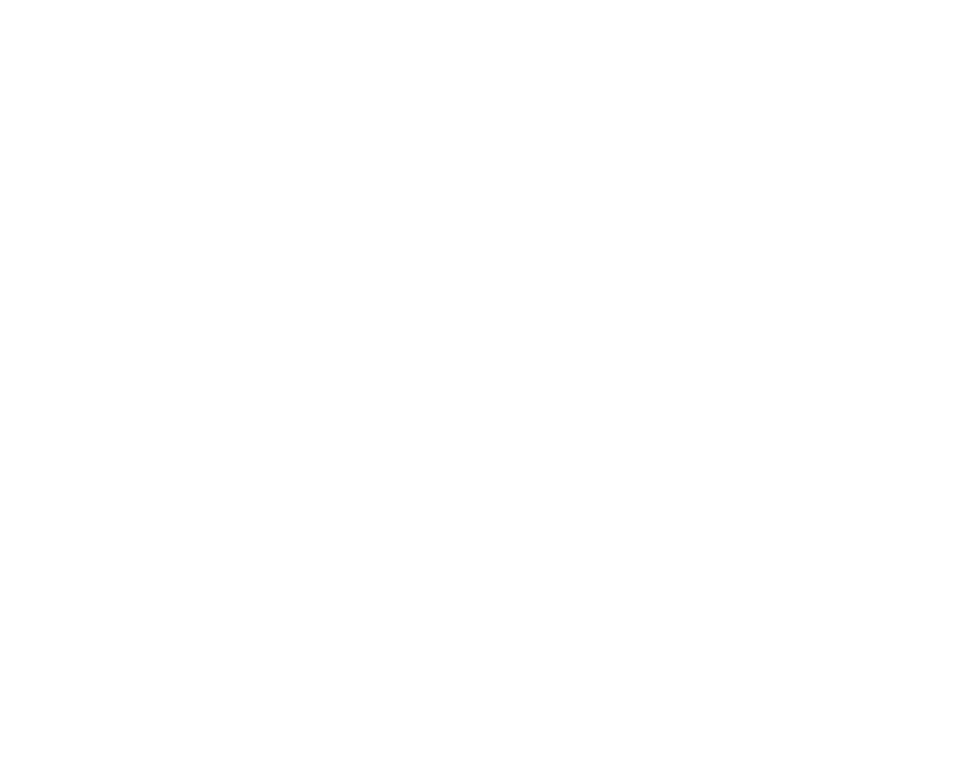
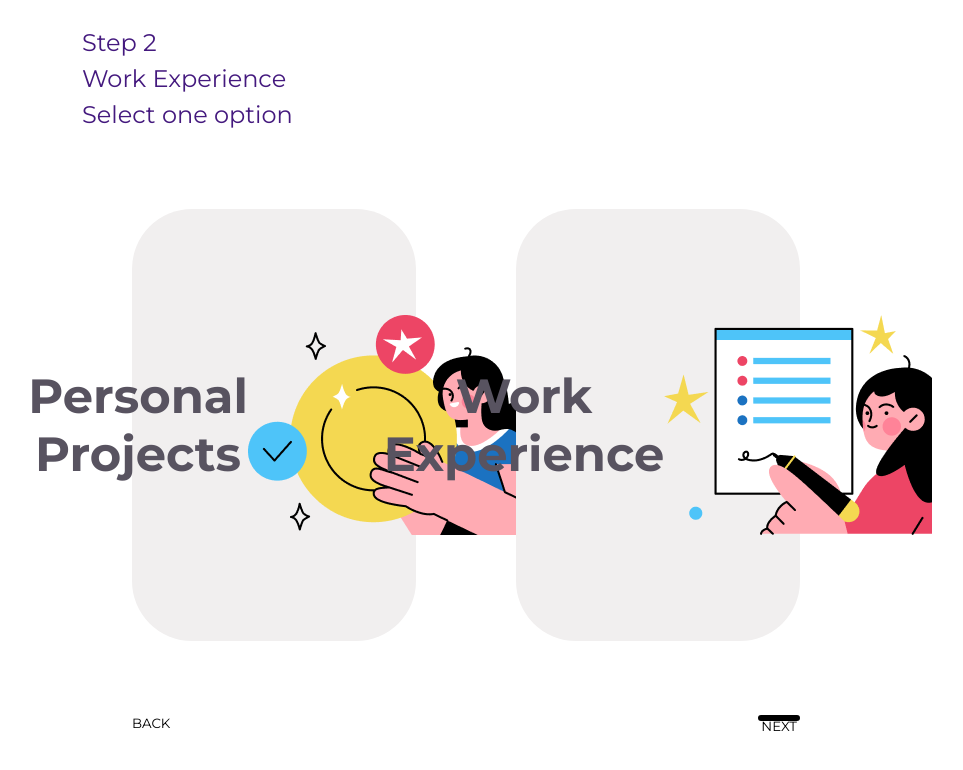
Before and after one commit to abrilquinterog/encora-challenge, a React (Create React App) app: page /options in a window 1280 px wide. Before the commit this address had no page. Shown: the top 770 px of the page, without its empty margins (238-1201 px from the left). Built offline with nearby package versions, Linux system fonts and the light colour scheme.

Commit message:
Vista para las opciones de experiencia

```diff
--- a/public/index.html
+++ b/public/index.html
@@ -15,6 +15,9 @@
       user's mobile device or desktop. See https://developers.google.com/web/fundamentals/web-app-manifest/
     -->
     <link rel="manifest" href="%PUBLIC_URL%/manifest.json" />
+    <!-- UIkit CSS -->
+    <link rel="stylesheet" href="https://cdn.jsdelivr.net/npm/uikit@3.15.4/dist/css/uikit.min.css" />
+
     <!--
       Notice the use of %PUBLIC_URL% in the tags above.
       It will be replaced with the URL of the `public` folder during the build.
@@ -28,6 +31,9 @@
   </head>
   <body>
     <noscript>You need to enable JavaScript to run this app.</noscript>
+    <!-- UIkit JS -->
+    <script src="https://cdn.jsdelivr.net/npm/uikit@3.15.4/dist/js/uikit.min.js"></script>
+    <script src="https://cdn.jsdelivr.net/npm/uikit@3.15.4/dist/js/uikit-icons.min.js"></script>
     <div id="root"></div>
     <!--
       This HTML file is a template.
--- a/src/App.js
+++ b/src/App.js
@@ -2,12 +2,14 @@
 import './App.css';
 import { Home } from "./views/Home/Home";
 import { Personal } from "./views/Personal/Personal-Info";
+import Options from "./views/Options/Options";
 
 function App() {
   return (
    <Routes>
     <Route path='/' element={<Home />} />
     <Route path='personal-info' element={<Personal />} />
+    <Route path='options' element={<Options />} />
    </Routes>
   );
 }
--- /dev/null
+++ b/src/views/Options/Options.js
@@ -0,0 +1,59 @@
+//import { Aside } from '../../components/Aside';
+import './options.css';
+import { useState } from 'react';
+import { useNavigate } from "react-router-dom";
+import img1 from '../../assets/Money Illustration.png'
+import img2 from '../../assets/Write Illustration.png'
+import gif1 from '../../assets/Personal-Project.gif'
+import gif2 from '../../assets/Work-Experience.gif'
+
+const Options = () => {
+    const [selected,setSelected] = useState(null)
+    const navigate = useNavigate();
+
+    const handleOnClick = () => {
+        navigate('/personal-info');
+    }
+    const handleSelected =(kind)=>{
+        setSelected(kind)
+    }
+
+
+  return (
+    <main className="main">
+    {/* <Aside /> */}
+
+    <section className="content-section">
+        <container className="title-container">
+            <p>Step 2<br/>
+            Work Experience<br/>
+            Select one option<br/>
+            </p>
+        </container>
+
+        <container className="cards-container">
+            <button className="cards" onClick={()=>{
+                handleSelected('first')
+            }}>
+                Personal<br/> Projects<br/>
+                <img src={selected==='first'?gif1:img1} alt='Money Illustration'/>
+            </button>
+            <button className="cards" onClick={()=>{
+                handleSelected('second')
+            }}>
+                Work<br/> Experience
+                <img  src={selected==='second'?gif2:img2} alt='Money Illustration'/>
+            </button>
+        </container>
+
+        <container className="buttons-container">
+            <button className="back-button" onClick={handleOnClick}>BACK</button>
+            <button className="next-button" >NEXT</button>
+        </container>
+    </section>
+
+    {/* FOOTER */}
+    </main>
+  )
+}
+export default Options
--- /dev/null
+++ b/src/views/Options/options.css
@@ -0,0 +1,87 @@
+@import url('https://fonts.googleapis.com/css2?family=Montserrat:wght@400;700&display=swap');
+* {
+    margin: 0;
+    padding: 0;
+    font-family: 'Montserrat';
+    box-sizing: border-box;
+}
+
+.main {
+    display: flex;
+    flex-direction: row-reverse;
+    height: 100vh;
+    width: 100%;
+}
+
+.content-section {
+    display: flex;
+    flex-direction: column;
+    height: 100%;
+    width: 60%;
+    margin-right: 15%;
+}
+
+.title-container {
+    display: flex;
+    margin-top: 25px;
+    height: 20%;
+    color: #44197E;
+    font-size: 24px;
+    /* border: green solid 1px; */
+}
+
+.cards-container {
+    display: flex;
+    flex-direction: row;
+    height: 60%;
+    /* border: red solid 1px; */
+}
+
+.cards {
+    display: flex;
+    flex-direction: row;
+    margin: auto;
+    width: 37%;
+    height: 90%;
+    cursor: pointer;
+    color: #585360;
+    font-size: 48px;
+    font-weight: 700;
+    justify-content: center;
+    align-items: center;
+    text-align: center;
+    border: none;
+    background-color: #F1EFEF;
+    border-radius: 60px;
+    /* border: purple solid 1px; */
+}
+
+.cards:focus {
+    background-color: rgba(64, 193, 239, 0.2);
+    color: #40C1EF;
+}
+
+.buttons-container {
+    display: flex;
+    flex-direction: row;
+    height: 10%;
+    padding: 50px;
+    justify-content: space-between;
+    /* border: blue solid 1px; */
+}
+
+.back-button {
+    display: flex;
+    cursor: pointer;
+    color: black;
+    background-color: white;
+    border: none;
+    border-radius: 32px;
+}
+
+.next-button {
+    display: flex;
+    cursor: pointer;
+    border: black solid;
+    border-radius: 32px;
+}
--- a/src/views/Personal/Personal-Info.js
+++ b/src/views/Personal/Personal-Info.js
@@ -1,10 +1,10 @@
-import { Aside } from "../../components/Aside";
-
+// import { Aside } from "../../components/Aside";
 
 export const Personal = () => {
   return (
     <main>
-    <Aside />
+    {/* <Aside /> */}
+
     </main>
   );
 };
```
